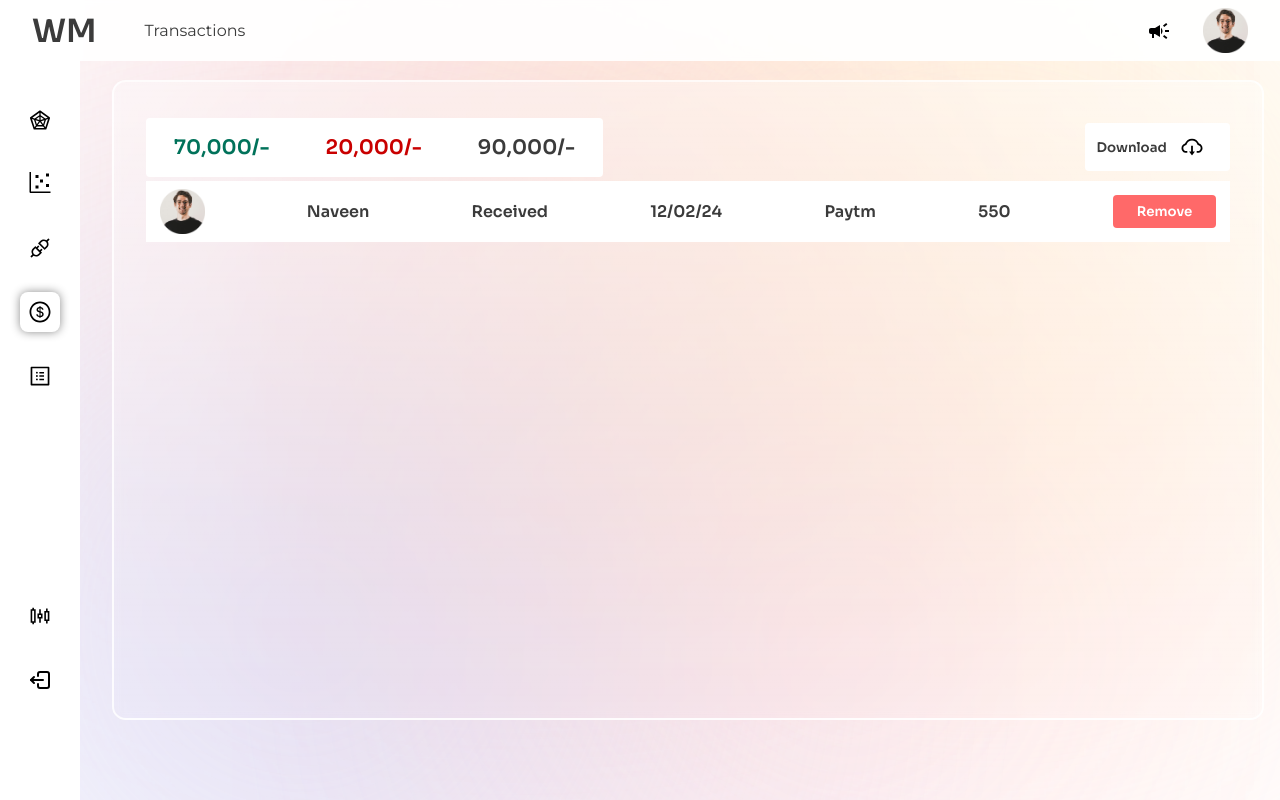
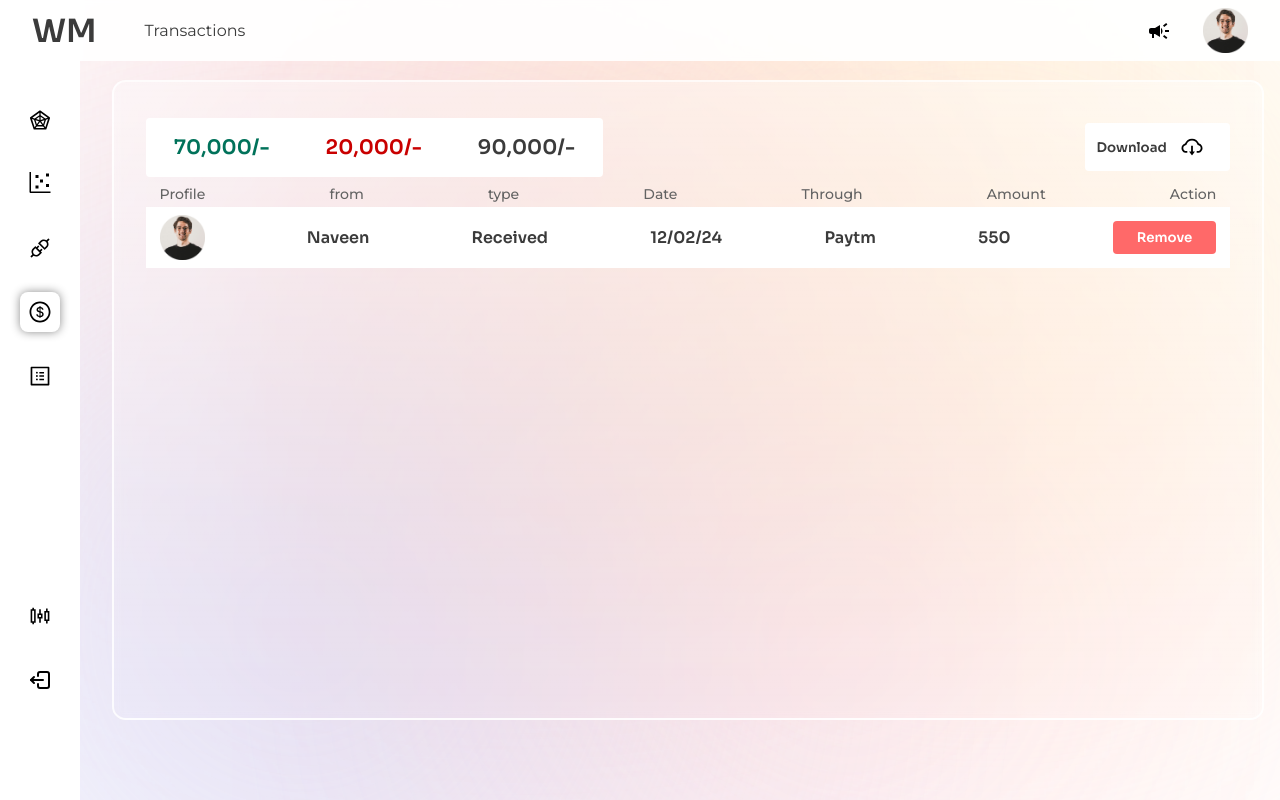
Before and after one commit to naveengitboi/walletmanagerapp, a React (Create React App) app in the folder frontend/: page /transactions in a window 1280 px wide. Built offline with nearby package versions, Linux system fonts and the light colour scheme.

Commit message:
added transaction draft page

```diff
--- a/frontend/src/componentStyles/TransactionItem.css
+++ b/frontend/src/componentStyles/TransactionItem.css
@@ -1,3 +1,14 @@
+.tsItemsHeader {
+  display: flex;
+  justify-content: space-between;
+  align-items: center;
+  padding: 0.25rem 0.85rem;
+}
+.tsItemsHeader .pSmall {
+  text-align: center;
+  color: var(--light_gray);
+  font-weight: 500;
+}
 .tsItem {
   background: white;
   padding: 0.5rem 0.85rem;
--- a/frontend/src/components/TransactionItem.js
+++ b/frontend/src/components/TransactionItem.js
@@ -2,6 +2,16 @@ import React from 'react'
 import '../componentStyles/TransactionItem.css'
 function TransactionItem() {
     return (
+        <>
+            <div className="tsItemsHeader">
+                <p className='pSmall'>Profile</p>
+                <p className='pSmall'>from</p>
+                <p className='pSmall'>type</p>
+                <p className='pSmall'>Date</p>
+                <p className='pSmall'>Through</p>
+                <p className='pSmall'>Amount</p>
+                <p className='pSmall'>Action</p>
+            </div>
             <div className='tsItem'>
                 <div className="userProfile">
                     <img src="/profile.png" alt="user profile" />
@@ -13,6 +23,7 @@ function TransactionItem() {
                 <p className='pMedium'>550</p>
                 <button className='actionBtn defaultBtn'>Remove</button>
             </div>
+        </>
     )
 }
 
```
Lines whose indentation alone changed are shown as unchanged.
